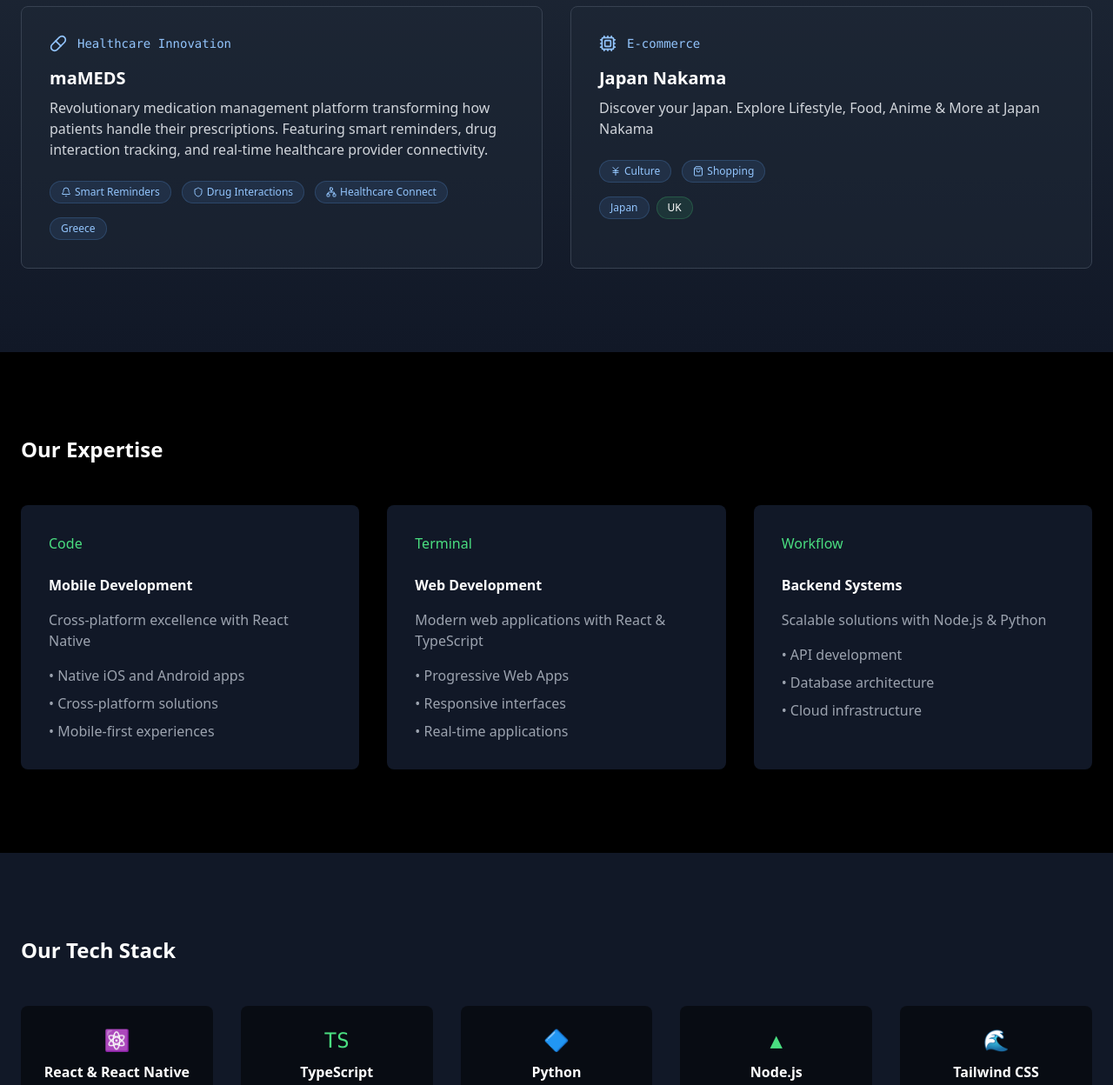
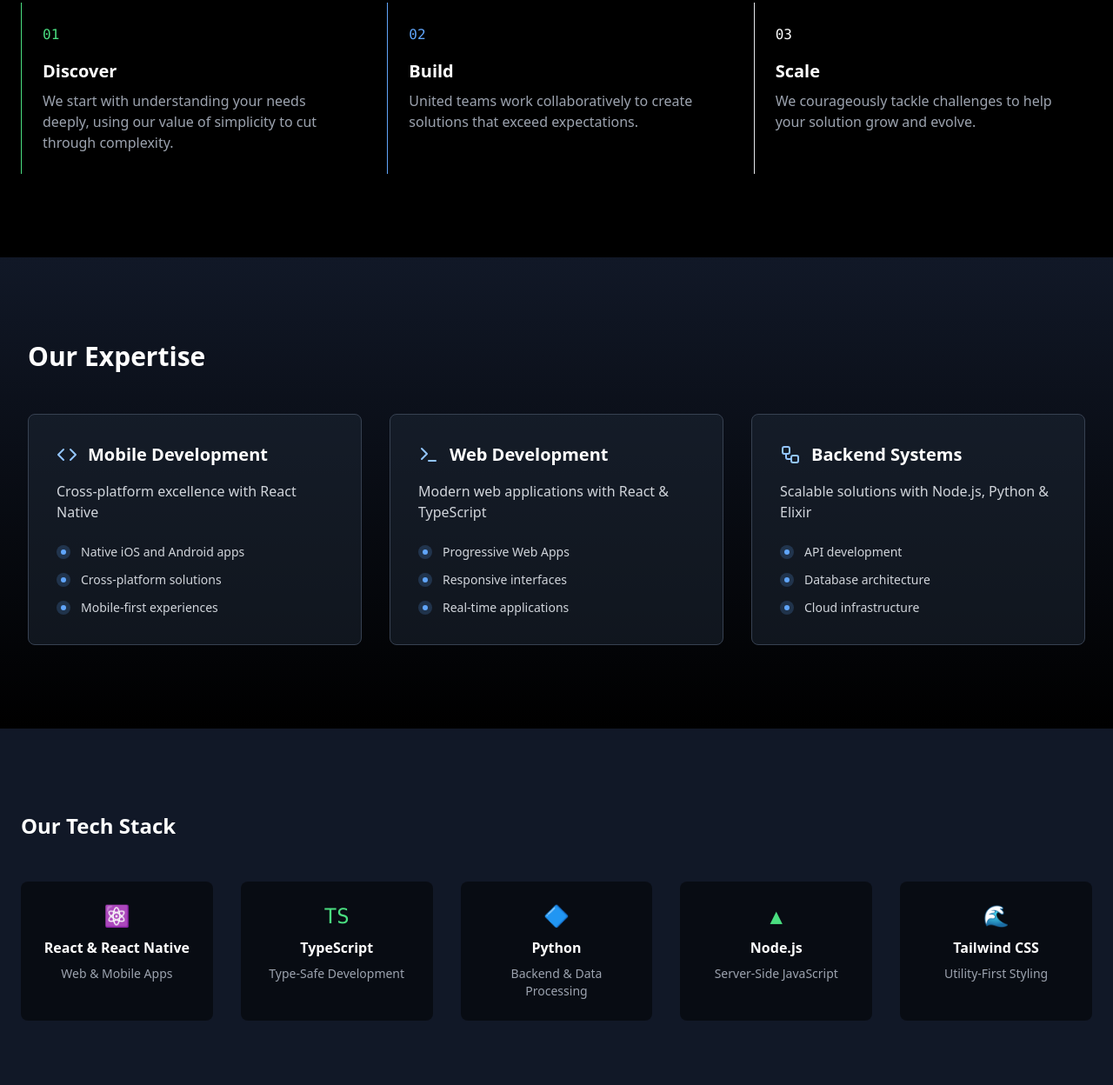
Before and after one commit to ekohacks/face, a Gatsby site: page / in a window 1280 px wide. Shown: the part 1335-2583 px from the top of the page at 87% size. Built offline with nearby package versions, Linux system fonts and the light colour scheme; Gatsby itself is replaced by a stand-in of ours.

Commit message:
changes for the proposal

```diff
--- a/src/components/FeaturedProjects.js
+++ b/src/components/FeaturedProjects.js
@@ -72,6 +72,7 @@ import {
   Network,
   ShoppingBag,
   JapaneseYen,
+  ShoppingBasket,
 } from "lucide-react";
 
 const FeaturedProjects = () => {
@@ -95,7 +96,7 @@ const FeaturedProjects = () => {
       title: "Japan Nakama",
       description:
         "Discover your Japan. Explore Lifestyle, Food, Anime & More at Japan Nakama",
-      icon: Cpu,
+      icon: ShoppingBasket,
       keyFeatures: [
         { name: "Culture", icon: JapaneseYen },
         { name: "Shopping", icon: ShoppingBag },
--- a/src/components/Footer.js
+++ b/src/components/Footer.js
@@ -20,15 +20,16 @@ const Footer = () => {
     }
   `);
 
-  const { description, locations, socialLinks } = data.markdownRemark.frontmatter;
+  const { description, locations, socialLinks } =
+    data.markdownRemark.frontmatter;
 
   return (
     <footer className="border-t border-gray-800 bg-black">
       <div className="container mx-auto px-6 py-12">
+        <div className="text-green-400">
+          <div className="font-mono text-lg mb-6">{description}</div>
+        </div>
         <div className="grid md:grid-cols-2 lg:grid-cols-4 gap-8">
-          <div className="text-gray-400">
-            <div className="font-mono text-sm mb-2">{description}</div>
-          </div>
           {locations.map((location, index) => (
             <div key={index}>
               <h4 className="font-bold mb-4 text-white">{location.name}</h4>
@@ -36,7 +37,7 @@ const Footer = () => {
             </div>
           ))}
         </div>
-        <div className="flex justify-end mt-8">
+        {/* <div className="flex justify-end mt-8">
           <div className="flex space-x-6">
             {socialLinks.map((link, index) => (
               <a key={index} href={link.url} className="text-gray-400 hover:text-white">
@@ -44,7 +45,7 @@ const Footer = () => {
               </a>
             ))}
           </div>
-        </div>
+        </div> */}
       </div>
     </footer>
   );
--- a/src/components/Header.js
+++ b/src/components/Header.js
@@ -1,6 +1,6 @@
 // src/components/Header.js
-import React from 'react';
-import { Link } from 'gatsby';
+import React from "react";
+import { Link } from "gatsby";
 
 const Header = () => {
   return (
@@ -9,7 +9,7 @@ const Header = () => {
         <h1 className="text-2xl font-bold text-green-400">
           <Link to="/">EkoHacks</Link>
         </h1>
-                <nav className="flex space-x-6">
+        {/* <nav className="flex space-x-6">
                     <Link
                         to="/about"
                         className="text-gray-400 hover:text-green-400 transition-colors"
@@ -23,7 +23,7 @@ const Header = () => {
                         Products
                     </Link>
 
-                </nav>
+                </nav> */}
       </div>
     </header>
   );
--- a/src/components/Services.js
+++ b/src/components/Services.js
@@ -1,43 +1,123 @@
+// import React from "react";
+// import { graphql, useStaticQuery } from "gatsby";
+
+// const Services = () => {
+//   const data = useStaticQuery(graphql`
+//     query {
+//       markdownRemark(frontmatter: { title: { eq: "Our Expertise" } }) {
+//         frontmatter {
+//           services {
+//             title
+//             icon
+//             description
+//             features
+//           }
+//         }
+//       }
+//     }
+//   `);
+
+//   const services = data.markdownRemark.frontmatter.services;
+
+//   return (
+//     <div className="container mx-auto px-6 py-24">
+//       <h2 className="text-2xl font-bold mb-12">Our Expertise</h2>
+//       <div className="grid md:grid-cols-2 lg:grid-cols-3 gap-8">
+//         {services.map((service, index) => (
+//           <div key={index} className="bg-gray-900 p-8 rounded-lg">
+//             <div className={`w-8 h-8 text-green-400 mb-4`}>{service.icon}</div>
+//             <h3 className="font-bold mb-4">{service.title}</h3>
+//             <p className="text-gray-400 mb-4">{service.description}</p>
+//             <ul className="text-gray-400 space-y-2">
+//               {service.features.map((feature, i) => (
+//                 <li key={i}>• {feature}</li>
+//               ))}
+//             </ul>
+//           </div>
+//         ))}
+//       </div>
+//     </div>
+//   );
+// };
+
+// export default Services;
+
 import React from "react";
-import { graphql, useStaticQuery } from "gatsby";
+import { Code, Terminal, Workflow } from "lucide-react";
 
-const Services = () => {
-  const data = useStaticQuery(graphql`
-    query {
-      markdownRemark(frontmatter: { title: { eq: "Our Expertise" } }) {
-        frontmatter {
-          services {
-            title
-            icon
-            description
-            features
-          }
-        }
-      }
-    }
-  `);
-
-  const services = data.markdownRemark.frontmatter.services;
+const ExpertiseSection = () => {
+  const services = [
+    {
+      title: "Mobile Development",
+      icon: Code,
+      description: "Cross-platform excellence with React Native",
+      features: [
+        "Native iOS and Android apps",
+        "Cross-platform solutions",
+        "Mobile-first experiences",
+      ],
+    },
+    {
+      title: "Web Development",
+      icon: Terminal,
+      description: "Modern web applications with React & TypeScript",
+      features: [
+        "Progressive Web Apps",
+        "Responsive interfaces",
+        "Real-time applications",
+      ],
+    },
+    {
+      title: "Backend Systems",
+      icon: Workflow,
+      description: "Scalable solutions with Node.js, Python & Elixir",
+      features: [
+        "API development",
+        "Database architecture",
+        "Cloud infrastructure",
+      ],
+    },
+  ];
 
   return (
-    <div className="container mx-auto px-6 py-24">
-      <h2 className="text-2xl font-bold mb-12">Our Expertise</h2>
-      <div className="grid md:grid-cols-2 lg:grid-cols-3 gap-8">
-        {services.map((service, index) => (
-          <div key={index} className="bg-gray-900 p-8 rounded-lg">
-            <div className={`w-8 h-8 text-green-400 mb-4`}>{service.icon}</div>
-            <h3 className="font-bold mb-4">{service.title}</h3>
-            <p className="text-gray-400 mb-4">{service.description}</p>
-            <ul className="text-gray-400 space-y-2">
-              {service.features.map((feature, i) => (
-                <li key={i}>• {feature}</li>
-              ))}
-            </ul>
-          </div>
-        ))}
+    <div className="bg-gradient-to-b from-gray-900 to-black py-24">
+      <div className="container mx-auto px-4 sm:px-6 lg:px-8">
+        <h2 className="text-3xl font-bold mb-12 text-white">Our Expertise</h2>
+        <div className="grid md:grid-cols-2 lg:grid-cols-3 gap-8">
+          {services.map((service, index) => (
+            <div
+              key={index}
+              className="group bg-gray-800/50 p-6 sm:p-8 rounded-lg border border-gray-700
+                         hover:border-blue-400 transition-all duration-300"
+            >
+              <div className="flex items-center">
+                <service.icon className="w-6 h-6 text-blue-300" />
+                <h3 className="text-xl font-bold ml-3 text-white">
+                  {service.title}
+                </h3>
+              </div>
+
+              <p className="text-gray-300 mt-4">{service.description}</p>
+
+              <div className="mt-6 space-y-3">
+                {service.features.map((feature, featIndex) => (
+                  <div
+                    key={featIndex}
+                    className="flex items-center text-gray-300"
+                  >
+                    <div className="flex-shrink-0 w-4 h-4 rounded-full bg-blue-400/20 flex items-center justify-center mr-3">
+                      <div className="w-1.5 h-1.5 rounded-full bg-blue-400"></div>
+                    </div>
+                    <span className="text-sm">{feature}</span>
+                  </div>
+                ))}
+              </div>
+            </div>
+          ))}
+        </div>
       </div>
     </div>
   );
 };
 
-export default Services;
+export default ExpertiseSection;
--- a/src/components/TechStack.js
+++ b/src/components/TechStack.js
@@ -28,14 +28,19 @@ const TechStack = () => {
         <h2 className="text-2xl font-bold mb-12">Our Tech Stack</h2>
         <div className="grid grid-cols-2 md:grid-cols-5 gap-8">
           {technologies.map((tech, index) => (
-            <div key={index} className="bg-black bg-opacity-50 p-6 rounded-lg text-center">
-              <div className="text-green-400 font-mono text-2xl mb-2">{tech.icon}</div>
+            <div
+              key={index}
+              className="bg-black bg-opacity-50 p-6 rounded-lg text-center"
+            >
+              <div className="text-green-400 font-mono text-2xl mb-2">
+                {tech.icon}
+              </div>
               <h3 className="font-bold mb-2">{tech.name}</h3>
               <p className="text-gray-400 text-sm">{tech.description}</p>
             </div>
           ))}
         </div>
-        <div className="mt-16 grid md:grid-cols-3 gap-8">
+        {/* <div className="mt-16 grid md:grid-cols-3 gap-8">
           {approaches.map((approach, index) => (
             <div key={index} className="border-l-2 border-green-400 pl-4">
               <h3 className="font-bold mb-2">{approach.title}</h3>
@@ -46,7 +51,7 @@ const TechStack = () => {
               </ul>
             </div>
           ))}
-        </div>
+        </div> */}
       </div>
     </div>
   );
--- /dev/null
+++ b/src/components/ValueCard.js
@@ -0,0 +1,40 @@
+import React from "react";
+import { Sparkles, Rocket, Focus, Zap } from "lucide-react";
+
+const SimplicitySectionCard = () => {
+  const content = {
+    title: "Simplicity",
+    description: "Complex problems. Elegant solutions.",
+    points: [
+      { text: "Clean, self-documenting code", icon: Sparkles },
+      { text: "Start simple, scale smart", icon: Rocket },
+      { text: "Continuous refinement", icon: Focus },
+      { text: "Crystal-clear communication", icon: Zap },
+    ],
+  };
+
+  return (
+    <div className="max-w-md p-6 bg-white rounded-xl shadow-lg hover:shadow-xl transition-shadow duration-300">
+      <div className="space-y-4">
+        <div className="pb-4 border-b border-gray-200">
+          <h3 className="text-2xl font-bold text-gray-800">{content.title}</h3>
+          <p className="mt-2 text-gray-600">{content.description}</p>
+        </div>
+
+        <ul className="space-y-3">
+          {content.points.map((point, index) => {
+            const IconComponent = point.icon;
+            return (
+              <li key={index} className="flex items-start group">
+                <IconComponent className="w-5 h-5 mt-1 mr-3 text-blue-500 flex-shrink-0 transition-transform duration-300 group-hover:rotate-12" />
+                <span className="text-gray-700">{point.text}</span>
+              </li>
+            );
+          })}
+        </ul>
+      </div>
+    </div>
+  );
+};
+
+export default SimplicitySectionCard;
--- a/src/components/ValuesSection.js
+++ b/src/components/ValuesSection.js
@@ -1,5 +1,6 @@
 import React from "react";
 import { Sparkles, Rocket, Focus, Zap, Code, Boxes, Heart } from "lucide-react";
+import Approach from "../components/Approach";
 // import SimplicitySectionCard from "./ValueCard";
 
 // const ValuesSection = ({ values }) => (
--- a/src/markdown/footer.md
+++ b/src/markdown/footer.md
@@ -2,6 +2,8 @@
 title: "Footer"
 description: "EkoHacks Global - Connecting continents through technology"
 locations:
+  - name: "Talin"
+    detail: "Estonia"
   - name: "London"
     detail: "United Kingdom"
   - name: "Greece"
--- a/src/pages/index.js
+++ b/src/pages/index.js
@@ -1,12 +1,12 @@
 import React from "react";
 import { graphql } from "gatsby";
 import ValuesSection from "../components/ValuesSection";
-import RegionalImpact from "../components/RegionalImpact";
+
 import FeaturedProjects from "../components/FeaturedProjects";
 import Services from "../components/Services";
 import TechStack from "../components/TechStack";
 import Approach from "../components/Approach";
-import Contact from "../components/Contact";
+
 import Footer from "../components/Footer";
 import Header from "../components/Header";
 
@@ -36,12 +36,14 @@ const Home = ({ data }) => {
           </p>
         </div>
         <ValuesSection values={values} />
+        <Approach steps={approach} />
         {/* <RegionalImpact regions={regions} /> */}
-        <FeaturedProjects projects={projects} />
+
         <Services services={services} />
         <TechStack techStack={techStack} />
-        <Approach steps={approach} />
-        <Contact contact={contact} />
+        <FeaturedProjects projects={projects} />
+        {/* <Contact contact={contact} /> */}
+        {/* <ContactForm /> */}
         <Footer footer={footer} />
       </div>
     </>
```
Lines whose indentation alone changed are shown as unchanged.
